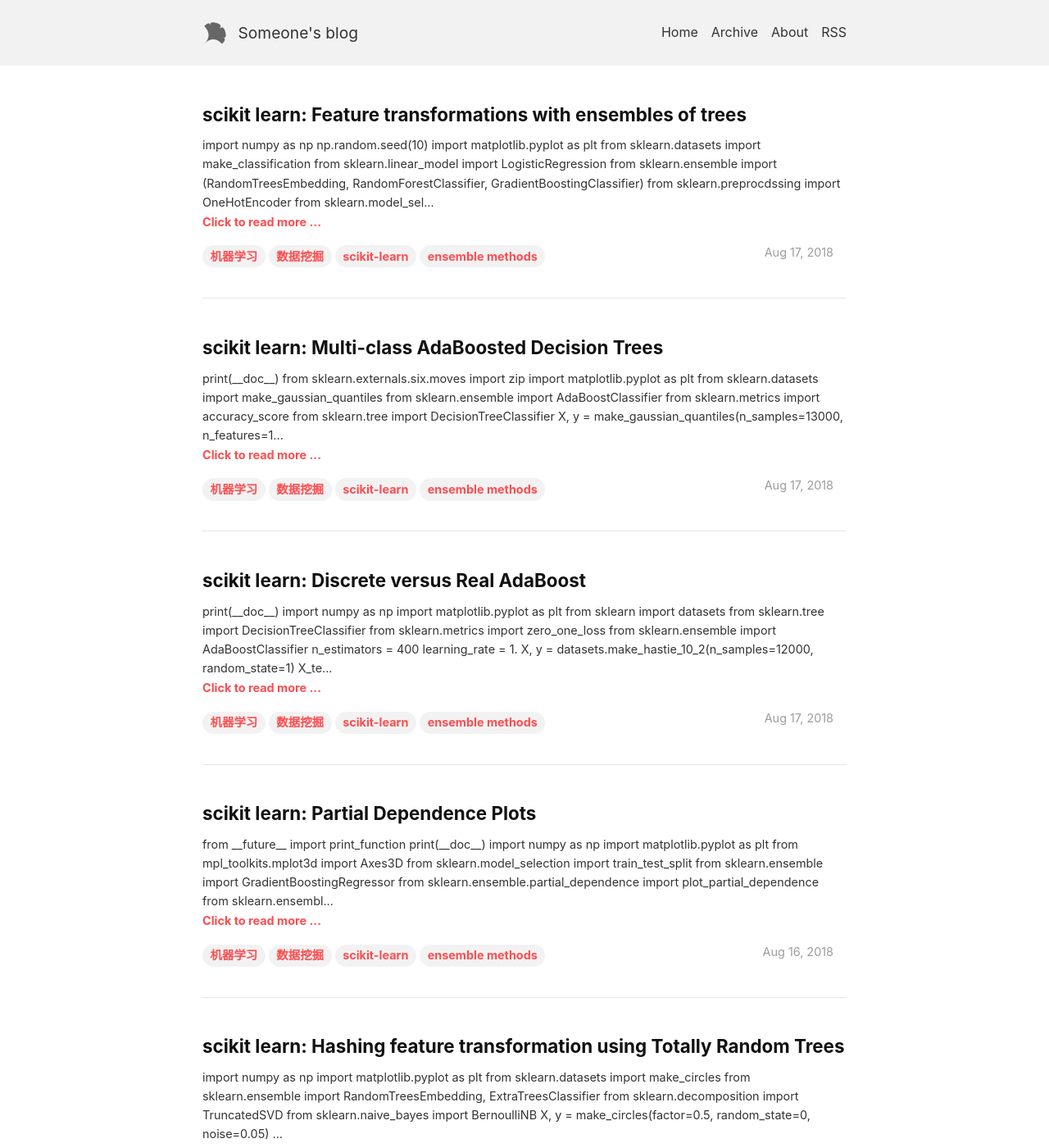
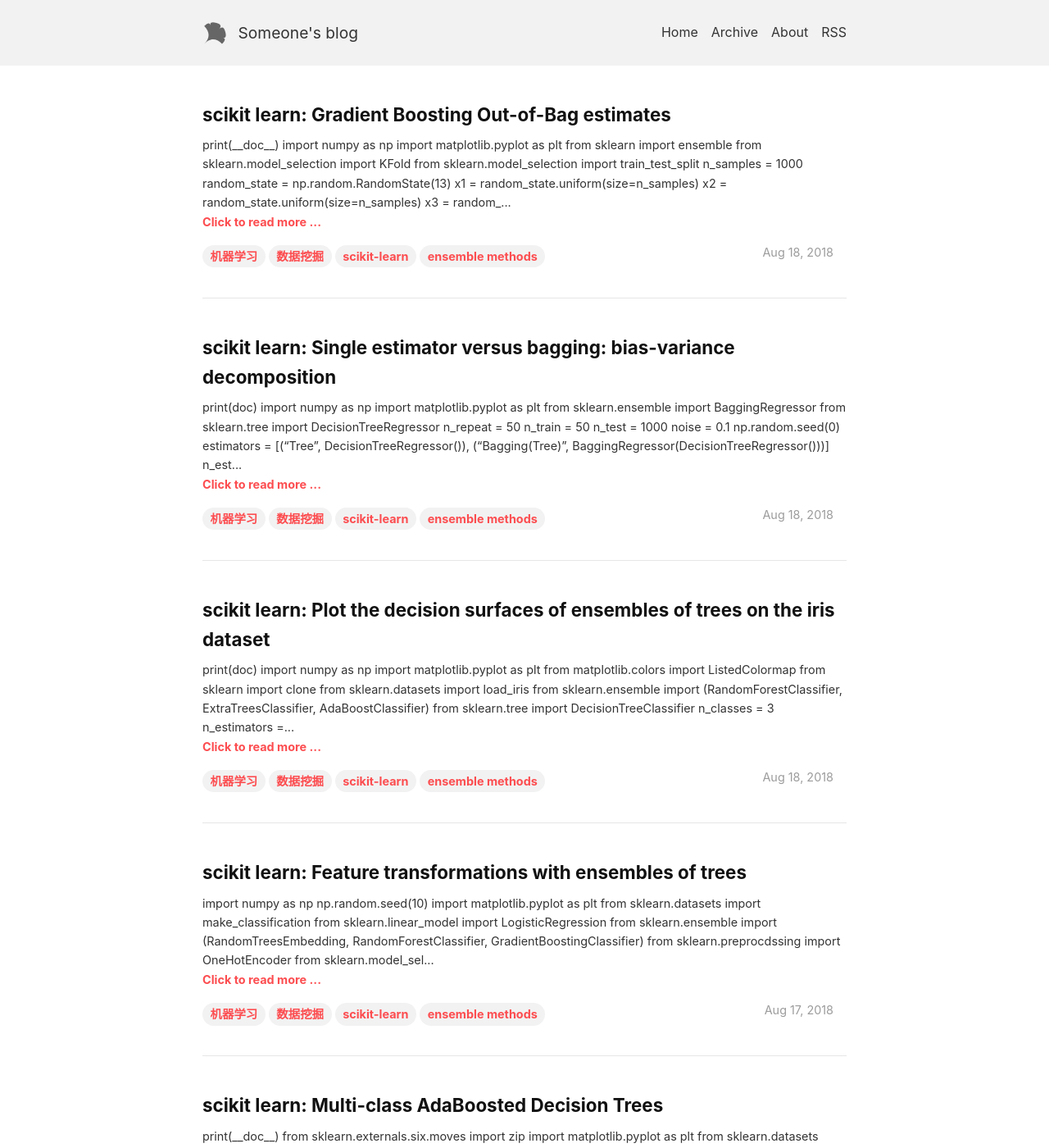
Before and after one commit to slyrx/Tech_Blog, a Jekyll site: the page built from index.html, in a window 1280 px wide and 1400 px high. Shown: the whole window at 82% size. Built offline with Jekyll 4.4.1, drawn with Linux system fonts in a browser that asks for light colours; the list of posts is cut into pages by our own code; some of the changed lines change nothing that is shown; some of the changed text lies outside the part shown.

Commit message:
add new articles

```diff
--- a/_posts/2018-8-17-scikit-learn-example.md
+++ b/_posts/2018-8-17-scikit-learn-example.md
@@ -30,10 +30,10 @@ tags: [机器学习, 数据挖掘, scikit-learn, ensemble methods]
     pipeline = make_pipeline(rt, rt_lm)
     pipeline.fit(X_train, y_train)
     y_pred_rt = pipeline.predict_proba(X_test)[:, 1]
-    fpr_rt_lm, tpr_rt_lm, _ = roc_curve(y_test, y_pred_rt)
+    fpr_rt_lm, tpr_rt_lm, _ = roc_curve(y_test, y_pred_rt) # 返回的结果是假机率和真的机率
 
     rf = RandomForestClassifier(max_depth=3, n_estimators=n_estimator)
-    rf_enc = OneHotEncoder()
+    rf_enc = OneHotEncoder() # 特征分类编码
     rf_lm = LogisticRegression()
     rf.fit(X_train, y_train)
     rf_enc.fit(rf.apply(X_train))
@@ -87,5 +87,13 @@ tags: [机器学习, 数据挖掘, scikit-learn, ensemble methods]
     plt.legend(loc='best')
     plt.show()
 
+### 背景介绍
+First fit an ensemble of trees (totally random trees, a random forest, or gradient boosted trees) on the training set.
+Then each leaf of each tree in the ensemble is assigned a fixed arbitrary feature index in a new feature space.
+These leaf indices are then encoded in a one-hot fashion.
+
+Each sample goes through the decisions of each tree of the ensemble and ends up in one leaf per tree.
+The sample is encoded by setting feature values for these leaves to 1 and the other feature values to 0.
+
 
 end
--- /dev/null
+++ b/_posts/2018-8-18-scikit-learn-example.md
@@ -0,0 +1,92 @@
+---
+layout: post
+title:  "scikit learn: Plot the decision surfaces of ensembles of trees on the iris dataset"
+date:   2018-08-18 00:07:30
+tags: [机器学习, 数据挖掘, scikit-learn, ensemble methods]
+---
+
+print(__doc__)
+
+import numpy as np
+import matplotlib.pyplot as plt
+from matplotlib.colors import ListedColormap
+
+from sklearn import clone
+from sklearn.datasets import load_iris
+from sklearn.ensemble import (RandomForestClassifier, ExtraTreesClassifier, AdaBoostClassifier)
+from sklearn.tree import DecisionTreeClassifier
+
+n_classes = 3
+n_estimators = 30
+cmap = plt.cm.RdYlBu
+plot_step = 0.02
+plot_step_coarser = 0.5
+RANDOM_SEED = 13
+
+iris = load_iris()
+
+plot_idx = 1
+
+models = [DecisionTreeClassifier(max_depth=None), RandomForestClassifier(n_estimators=n_estimators), ExtraTreesClassifier(n_estimators=n_estimators), AdaBoostClassifier(DecisionTreeClassifier(max_depth=3), n_estimators=n_estimators)]
+
+for pair in ([0, 1], [0, 2], [2, 3]):
+    for model in models:
+        X = iris.data[:, pair]
+        y = iris.target
+
+        idx = np.arange(X.shape[0])
+        np.random.seed(RANDOM_SEED)
+        np.random.shuffle(idx)
+        X = X[idx]
+        y = y[idx]
+
+        mean = X.mean(axis=0)
+        std = X.std(axis=0)
+        X = (X - mean) / std
+
+        clf = clone(model)
+        clf = model.fit(X, y)
+
+        scores = clf.score(X, y)
+
+        model_title = str(type(model)).split(".")[-1][:-2][:-len("Classifier")]
+
+        model_details = model_title
+        if hasattr(model, "estimators_"):
+            model_tails += " with {} estimators".format(len(model.estimators_))
+        print(model_details + " with features", pair, "has a score of ", scores)
+
+        plt.subplot(3, 4, plot_idx)
+        if plot_idx <= len(models):
+            plt.title(model_title)
+
+        x_min, x_max = X[:, 0].min() - 1, X[:, 0].max() + 1
+        y_min, y_max = X[:, 1].min() - 1, X[:, 1].max() + 1
+        xx, yy = np.meshgrid(np.arange(x_min, x_max, plot_step), np.arange(y_min, y_max, plot_step))
+
+        if isinstance(model, DecisionTreeClassifier):
+            Z = model.predict(np.c_[xx.ravel(), yy.ravel()])
+            Z = Z.reshape(xx.shape)
+            cs = plt.contourf(xx, yy, Z, cmap=cmap)
+        else:
+            estimator_alpha = 1.0 / len(model.estimators_)
+            for tree in model.estimators_:
+                Z = tree.predict(np.c_[xx.ravel(), yy.ravel()])
+                Z = Z.reshape(xx.shape)
+                cs = plt.contourf(xx, yy, Z, alpha=estimator_alpha, cmap=cmap)
+
+        xx_coarser, yy_coarser = np.meshgrid(np.arange(x_min, x_max, plot_step_coarser), np.arange(y_min, y_max, plot_step_coarser))
+        Z_points_coarser = model.predict(np.c_[xx_coarser.ravel(), yy_coarser.ravel()]).reshape(xx_coarser.shape)
+        cs_points = plt.scatter(xx_coarser, yy_coarser, s=15, c=Z_points_coarser, cmap=cmap, edgecolors="none")
+
+        plt.scatter(X[:, 0], X[:, 1], c=y, cmap=ListedColormap(['r', 'y', 'b']), edgecolor='k', s=20)
+        plot_idx += 1
+plt.suptitle("Classifiers on feature subsets of the Iris dataset")
+plt.axis("tight")
+
+plt.show()
+
+### 背景介绍
+不同的分类器，使用不同的特征求得结论。其中一些更关键特征在提取后，可以得到打分更高的结果。
+
+end
--- /dev/null
+++ b/_posts/2018-8-18-scikit-learn-example1.md
@@ -0,0 +1,118 @@
+---
+layout: post
+title:  "scikit learn: Single estimator versus bagging: bias-variance decomposition "
+date:   2018-08-18 00:07:30
+tags: [机器学习, 数据挖掘, scikit-learn, ensemble methods]
+---
+
+print(__doc__)
+
+import numpy as np
+import matplotlib.pyplot as plt
+
+from sklearn.ensemble import BaggingRegressor
+from sklearn.tree import DecisionTreeRegressor
+
+n_repeat = 50
+n_train = 50
+n_test = 1000
+noise = 0.1
+np.random.seed(0)
+
+estimators = [("Tree", DecisionTreeRegressor()), ("Bagging(Tree)", BaggingRegressor(DecisionTreeRegressor()))]
+
+n_estimators = len(estimators)
+
+def f(x):
+    x = x.ravel()
+
+    return np.exp(-x ** 2) + 1.5 * np.exp(-(x - 2) ** 2)
+
+def generate(n_samples, noise, n_repeat=1):
+    X = np.random.rand(n_samples) * 10 - 5
+    X = np.sort(X)
+
+    if n_repeat == 1:
+        y = f(X) + np.random.normal(0.0, noise, n_samples)
+    else:
+        y = np.zeros((n_samples, n_repeat))
+
+        for i in range(n_repeat):
+            y[:, i] = f(X) + np.random.normal(0.0, noise, n_samples)
+
+    X = X.reshape((n_samples, 1))
+
+    return X, y
+
+X_train = []
+y_train = []
+
+for i in range(n_repeat):
+    X, y = generate(n_samples=n_train, noise=noise)
+    X_train.append(X)
+    y_train.append(y)
+
+X_test, y_test = generate(n_samples=n_test, noise=noise, n_repeat=n_repeat)
+
+plt.figure(figsize=(10, 8))
+
+for n, (name, estimator) in enumerate(estimators):
+    y_predict = np.zeros((n_test, n_repeat))
+
+    for i in range(n_repeat):
+        estimator.fit(X_train[i], y_train[i])
+        y_predict[:, i] = estimator.predict(X_test)
+
+    y_error = np.zeros(n_test)
+
+    for i in range(n_repeat):
+        for j in range(n_repeat):
+            y_error += (y_test[:, j] - y_predict[:, i]) ** 2
+
+    y_error /= (n_repeat * n_repeat)
+
+    y_noise = np.var(y_test, axis=1)
+    y_bias = (f(X_test) - np.mean(y_predict, axis=1)) ** 2
+    y_var = np.var(y_predict, axis=1)
+
+    print("{0}: {1:.4f} (error) = {2:.4f} (bias^2) + {3:.4f} (var) + {4:.4f} (noise)".format(name, np.mean(y_error), np.mean(y_bias), np.mean(y_var), np.mean(y_noise)))
+
+    plt.subplot(2, n_estimators, n + 1)
+    plt.plot(X_test, f(X_test), "b", label="$f(x)$")
+    plt.plot(X_train[0], y_train[0], ".b", label="LS ~ $y = f(x) + noise$")
+
+    for i in range(n_repeat):
+        if i==0:
+            plt.plot(X_test, y_predict[:, i], "r", label="$\\^y(x)$")
+        else:
+            plt.plot(X_test, y_predict[:, i], "r", alpha=0.05)
+
+    plt.plot(X_test, np.mean(y_predict, axis=1), "c", label="$\\mathbb{E}_{LS} \\^y(X)$")
+
+    plt.xlim([-5, 5])
+    plt.title(name)
+
+    if n == n_estimators - 1:
+        plt.legend(loc=(1.1, .5))
+
+    plt.subplot(2, n_estimators, n_estimators + n + 1)
+    plt.plot(X_test, y_error, "r", label="$error(x)$")
+    plt.plot(X_test, y_bias, "b", label="$bias^2(x)$"),
+    plt.plot(X_test, y_var, "g", label="$variance(x)$"),
+    plt.plot(X_test, y_noise, "c", label="$noise(x)$")
+
+    plt.xlim([-5, 5])
+    plt.ylim([0, 0.1])
+
+    if n == n_estimators - 1:
+        plt.legend(loc=(1.1, .5))
+
+plt.subplots_adjust(right=.75)
+plt.show()
+
+
+#### 英语生词
+bias-variance ： 偏置方差
+
+
+end
--- /dev/null
+++ b/_posts/2018-8-18-scikit-learn-example2.md
@@ -0,0 +1,96 @@
+---
+layout: post
+title:  "scikit learn: Gradient Boosting Out-of-Bag estimates"
+date:   2018-08-18 00:07:30
+tags: [机器学习, 数据挖掘, scikit-learn, ensemble methods]
+---
+
+    print(__doc__)
+
+    import numpy as np
+    import matplotlib.pyplot as plt
+
+    from sklearn import ensemble
+    from sklearn.model_selection import KFold
+    from sklearn.model_selection import train_test_split
+
+    n_samples = 1000
+    random_state = np.random.RandomState(13)
+    x1 = random_state.uniform(size=n_samples)
+    x2 = random_state.uniform(size=n_samples)
+    x3 = random_state.randint(0, 4, size=n_samples)
+
+    p = 1 / (1.0 + np.exp(-(np.sin(3 * x1) - 4 * x2 + x3)))
+    y = random_state.binomial(1, p, size=n_samples)
+
+    X = np.c_[x1, x2, x3]
+
+    X = X.astype(np.float32)
+    X_train, X_test, y_train, y_test = train_test_split(X, y, test_size=0.5, random_state=9)
+
+    params = {'n_estimators':1200, 'max_depth':3, 'subsample':0.5, 'learning_rate':0.01, 'min_samples_leaf': 1, 'random_state':3}
+    clf = ensemble.GradientBoostingClassifier(\**params)
+
+    clf.fit(X_train, y_train)
+    acc = clf.score(X_test, y_test)
+    print("Accuracy: {:.4f}".format(acc))
+
+    n_estimators = params['n_estimators']
+    x = np.arange(n_estimators) + 1
+
+    def heldout_socre(clf, X_test, y_test):
+        score = np.zeros((n_estimators,), dtype=np.float64)
+        for i, y_pred in enumerate(clf.staged_decision_function(X_test)):
+            score[i] = clf.loss_(y_test, y_pred)
+        return score
+
+    def cv_estimate(n_splits=3):
+        cv = KFold(n_splits=n_splits)
+        cv_clf = ensemble.GrandientBoostingClassifier(\**params)
+        val_scores = np.zeros((n_estimators,), dtype=np.float64)
+        for train, test in cv.split(X_train, y_train):
+            cv_clf.fit(X_train[train], y_train[train])
+            val_scores += heldout_socre(cv_clf, X_train[test], y_train[test])
+        val_scores /= n_splits
+        return val_scores
+
+    cv_score = cv_estimate(3) # 训练集交叉验证打分结果
+
+    test_score = heldout_socre(clf, X_test, y_test) # 测试集的打分结果
+
+    cumsum = -np.cumsum(clf.oob_improvement_) # cumsum表示装袋改进结果
+
+    oob_best_iter = x[np.argmin(cumsum)]
+
+    test_score -= test_score[0]
+    test_best_iter = x[np.argmin(test_score)]
+
+    cv_score -= cv_score[0]
+    cv_best_iter = x[np.argmin(cv_score)]
+
+    oob_color = list(map(lambda x: x / 256.0, (190, 174, 212)))
+    test_color = list(map(lambda x: x / 256.0, (127, 201, 127)))
+    cv_color = list(map(lambda x: x / 256.0, (253, 192, 134)))
+
+    plt.plot(x, cumsum, label='OOB loss', color=oob_color)
+    plt.plot(x, test_score, label='Test loss', color=test_color)
+    plt.plot(x, cv_score, label='CV loss', color=cv_color)
+    plt.axvline(x=oob_best_iter, color=oob_color)
+    plt.axvline(x=test_best_iter, color=test_color)
+    plt.axvline(x=cv_best_iter, color=cv_color)
+
+    xticks = plt.xticks()
+    xticks_pos = np.array(xticks[0].tolist() + [oob_best_iter, cv_best_iter, test_best_iter])
+    xticks_label = np.array(list(map(lambda t: int(t), xticks[0])) + ['OOB', 'CV', 'Test'])
+    ind = np.argsort(xticks_pos)
+    xticks_pos = xticks_pos[ind]
+    xticks_label = xticks_label[ind]
+    plt.xticks(xticks_pos, xticks_label)
+
+    plt.legend(loc='upper right')
+    plt.ylabel('normalized loss')
+    plt.xlabel('number of iterations')
+
+    plt.show()
+
+end
```
